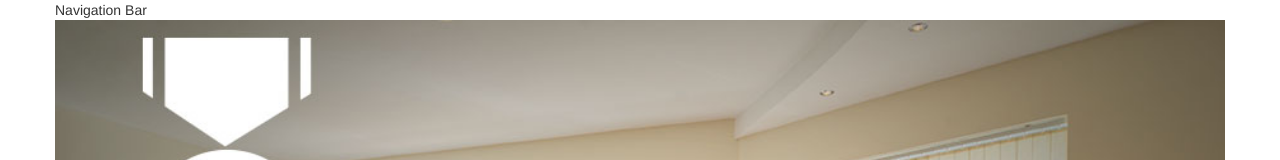
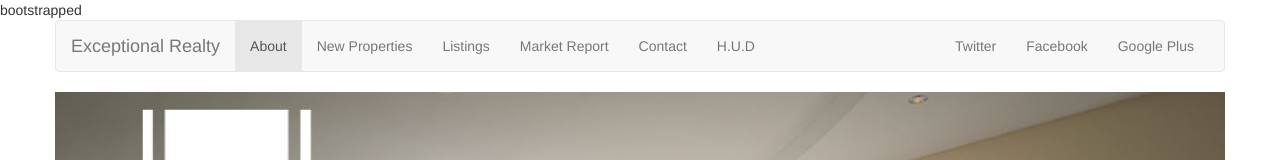
Before and after one commit to Sidhe-is-me/exceptional-realty-bootstrapped, a plain HTML site: page index.html in a window 1280 px wide. Shown: the top 160 px of the page. Drawn offline with nearby package versions, Linux system fonts and the light colour scheme.

Commit message:
Finish Nav bar

```diff
--- a/index.html
+++ b/index.html
@@ -1,5 +1,5 @@
 <!DOCTYPE html>
-
+bootstrapped
 <html lang="en">
   <head>
     <meta charset="utf-8">
@@ -25,7 +25,45 @@
       <div class="row">
 
           <div class="div.col-sm-12">
-            Navigation Bar
+            <nav class="navbar navbar-default">
+                  <div class="container-fluid">
+                    <!-- Brand and toggle get grouped for better mobile display -->
+                    <div class="navbar-header">
+                      <button type="button" class="navbar-toggle collapsed" data-toggle="collapse" data-target="#bs-example-navbar-collapse-1" aria-expanded="false">
+                        <span class="sr-only">Toggle navigation</span>
+                        <span class="icon-bar"></span>
+                        <span class="icon-bar"></span>
+                        <span class="icon-bar"></span>
+                      </button>
+                      <a class="navbar-brand" href="#">Exceptional Realty</a>
+                    </div>
+
+                    <!-- Collect the nav links, forms, and other content for toggling -->
+                    <div class="collapse navbar-collapse" id="bs-example-navbar-collapse-1">
+                      <ul class="nav navbar-nav">
+                        <li class="active"><a href="#">About<span class="sr-only">(current)</span></a></li>
+                        <li><a href="#">New Properties</a></li>
+                        <li><a href="#">Listings</a></li>
+                        <li><a href="#">Market Report</a></li>
+                        <li><a href="#">Contact</a></li>
+                        <li><a href="#" target="_blank">H.U.D</a></li>
+                      </ul>
+                  <!-- SOCIAL NAV LINKS <-->
+
+                      <ul class="nav navbar-nav navbar-right">
+                        <li>
+                          <a class="twit" href="#" title="Twitter">Twitter</a>
+                        </li>
+                        <li>
+                          <a class="fbook" href="#" title="Facebook">Facebook</a>
+                        </li>
+                        <li>
+                          <a class="gplus" href="#" title="Google Plus">Google Plus</a>
+                        </li>
+                      </ul>
+                    </div><!-- /.navbar-collapse -->
+                  </div><!-- /.container-fluid -->
+                </nav>
           <div>
 
       <div>
```
